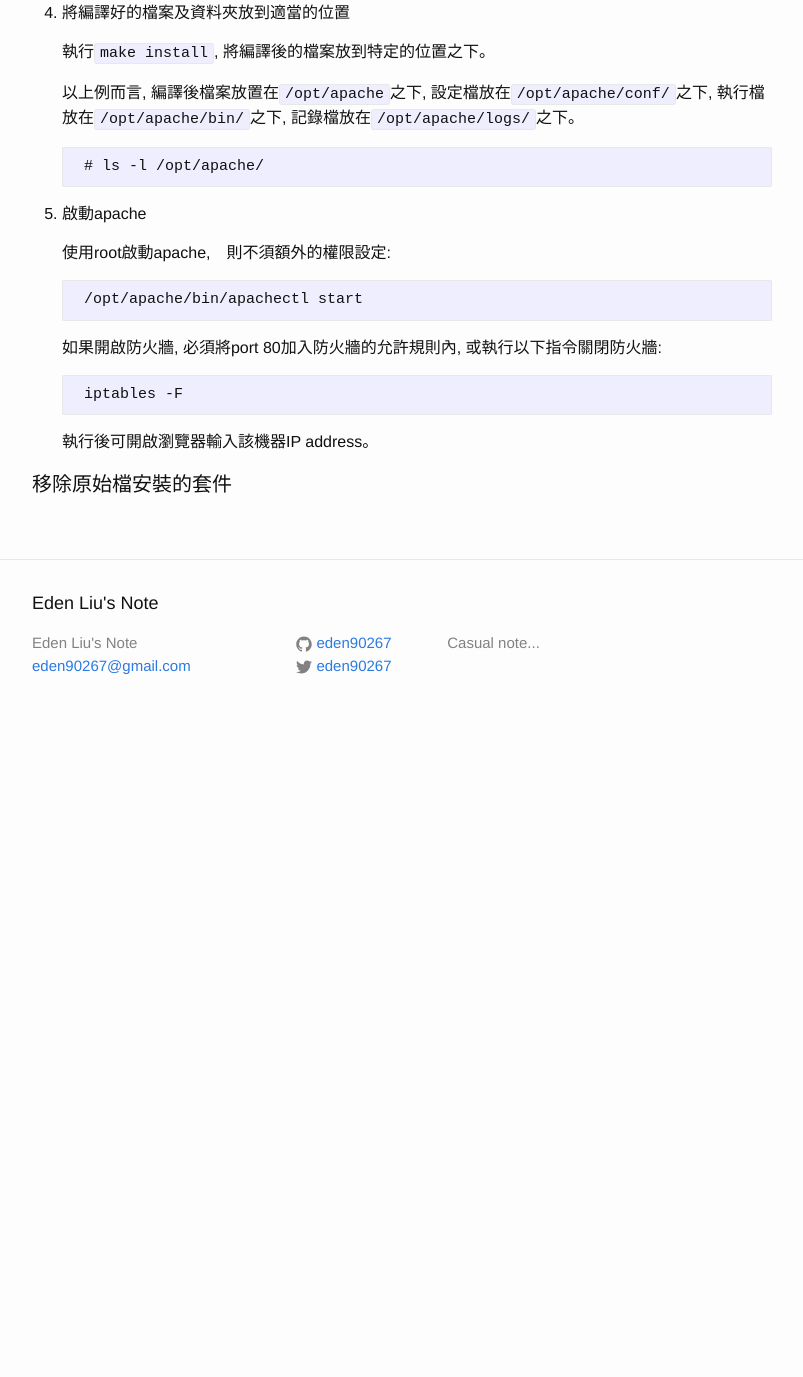
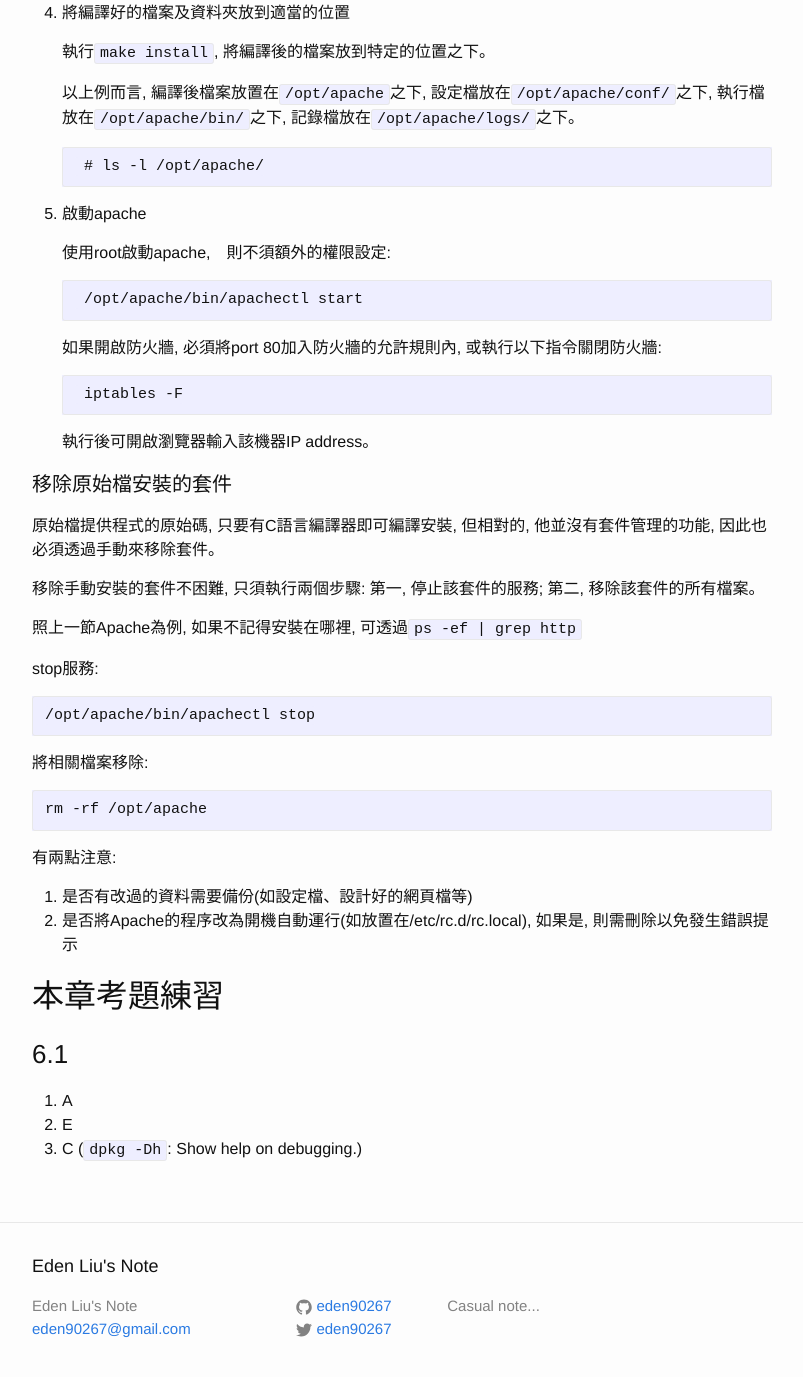
Before and after one commit to eden90267/eden90267.github.io, a Jekyll site: the page built from _posts/2016-06-01-linux-LPIC-1-study-note-ch6.markdown, in a window 1280 px wide and 1400 px high, scrolled down 17178 px. Shown: the top 1377 px of the window, without its empty margins (238-1041 px from the left). Built offline with Jekyll 4.4.1, drawn with Linux system fonts in a browser that asks for light colours; before the commit the page ends 17915 px from its top, so only the background shows below that.

Commit message:
add content with linux-LPIC-1-ch6 page

```diff
--- a/_posts/2016-06-01-linux-LPIC-1-study-note-ch6.markdown
+++ b/_posts/2016-06-01-linux-LPIC-1-study-note-ch6.markdown
@@ -756,3 +756,30 @@ YUM是Yellow dog Updater, Modifier的縮寫, 他是一個RPM進化版的更新
 	執行後可開啟瀏覽器輸入該機器IP address。
 
 #### 移除原始檔安裝的套件 ####
+
+原始檔提供程式的原始碼, 只要有C語言編譯器即可編譯安裝, 但相對的, 他並沒有套件管理的功能, 因此也必須透過手動來移除套件。
+
+移除手動安裝的套件不困難, 只須執行兩個步驟: 第一, 停止該套件的服務; 第二, 移除該套件的所有檔案。
+
+照上一節Apache為例, 如果不記得安裝在哪裡, 可透過`ps -ef | grep http`
+
+stop服務:
+
+	/opt/apache/bin/apachectl stop
+
+將相關檔案移除:
+
+	rm -rf /opt/apache
+
+有兩點注意:
+
+1. 是否有改過的資料需要備份(如設定檔、設計好的網頁檔等)
+2. 是否將Apache的程序改為開機自動運行(如放置在/etc/rc.d/rc.local), 如果是, 則需刪除以免發生錯誤提示
+
+## 本章考題練習 ##
+
+### 6.1 ###
+
+1. A
+2. E
+3. C (`dpkg -Dh`: Show help on debugging.)
```
